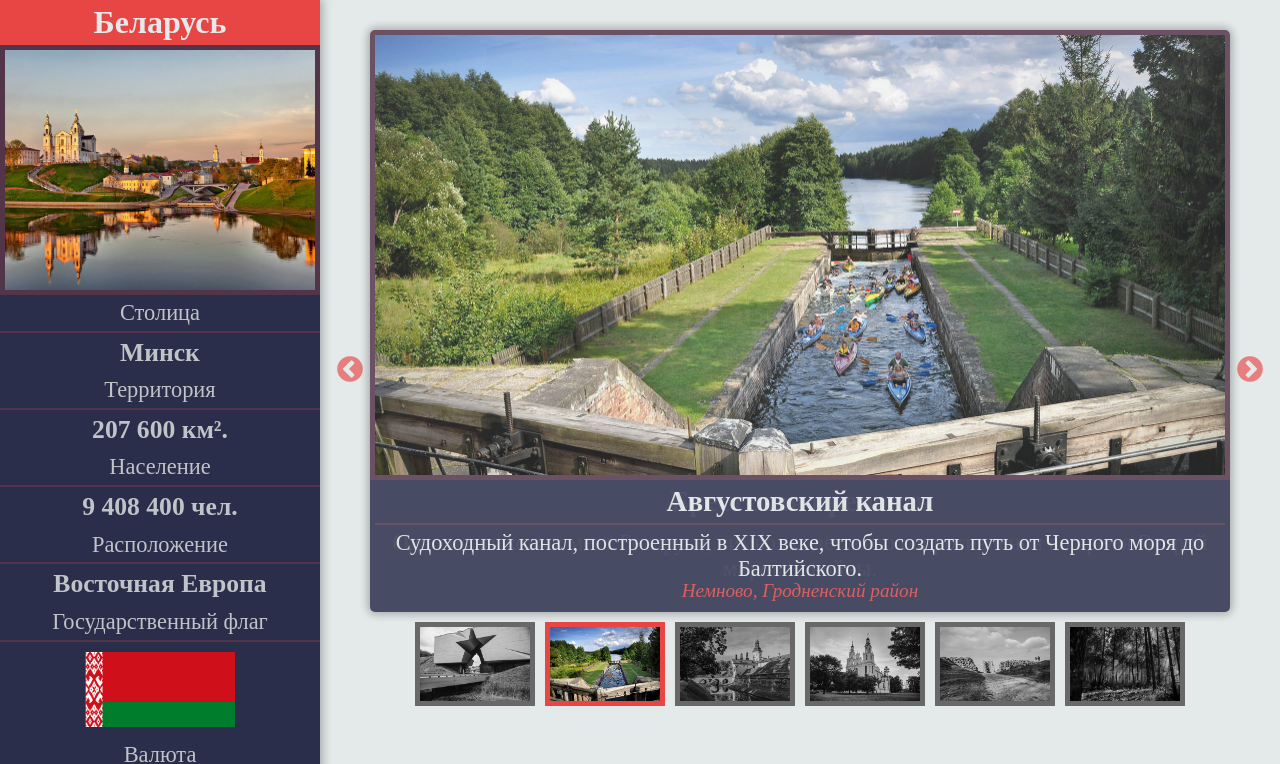
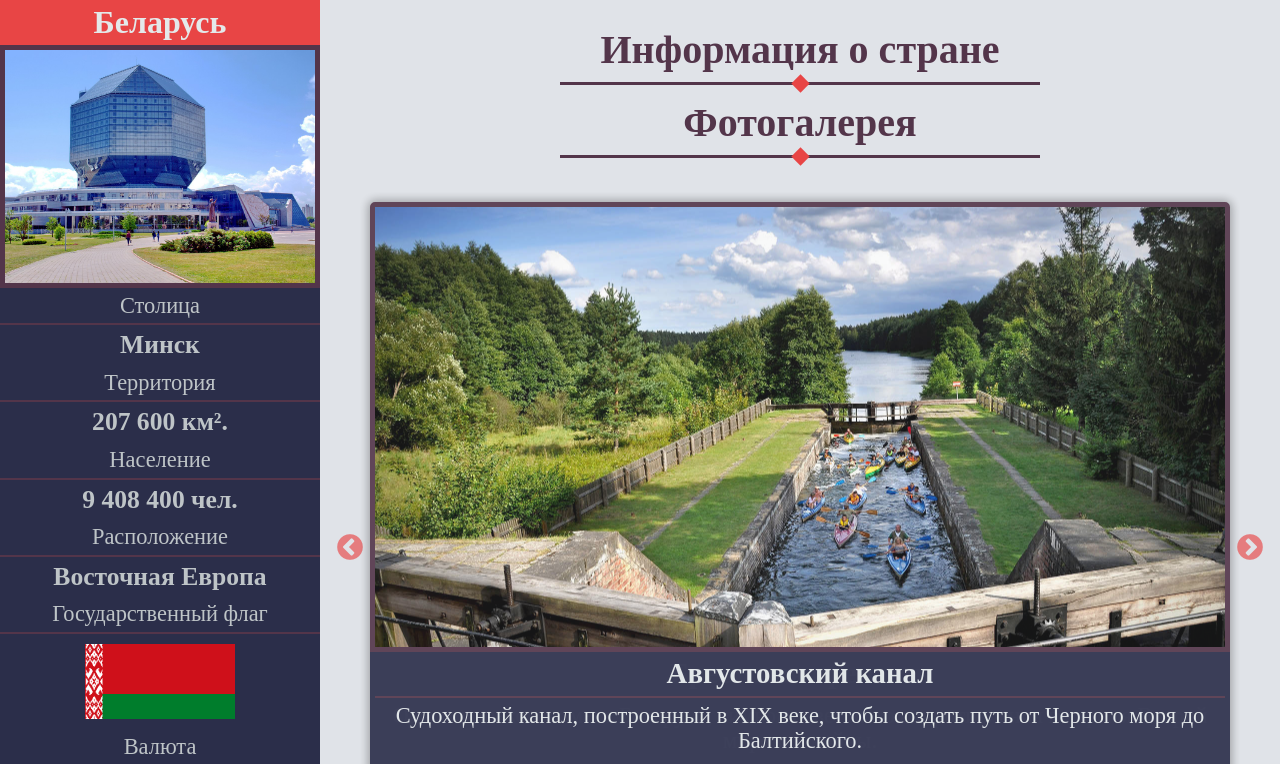
Before and after one commit to I-vasilich-I/travel-app, a React app: page / in a window 1280 px wide. Shown: the top 764 px of the page. Built offline with nearby package versions, Linux system fonts and the light colour scheme.

Commit message:
feat: add caption for contents

```diff
--- a/src/assets/layouts/CountryPage.scss
+++ b/src/assets/layouts/CountryPage.scss
@@ -4,14 +4,16 @@
   max-width: 1280px;
   width: 100%;
   margin: 0 auto;
+  box-shadow: 0px 0px 10px 0px rgba(0, 0, 0, 0.15);
 }
 
 .country-info {
   position: sticky;
+  top: 0;
+  height: 100vh;
   display: flex;
   flex-direction: column;
   width: 25%;
-  box-shadow: 0px 0px 10px 2px rgba(0, 0, 0, 0.30);
 
   &__name {
     display: flex;
@@ -79,5 +81,44 @@
 
 .country-content {
   width: 75%;
-  background-color: #e4e9ea;
+  background-color: #e0e3e8;
 }
+
+.content-caption {
+  position: relative;
+  padding: 0 40px;
+  width: 100%;
+  height: auto;
+  margin: 0 auto;
+  text-align: center;
+  color: #53354a;
+
+  h1:after {
+    content: "";
+    position: absolute;
+    height: 3px;
+    width: 50%;
+    background: #53354a;
+    top: 120%;
+    margin: 0 auto;
+    left: 0;
+    right: 0;
+  }
+
+  h1:before {
+    content: "";
+    position: absolute;
+    height: 13px;
+    width: 13px;
+    background: #e84545;
+    top: 110%;
+    transform: rotate(45deg);
+    -webkit-transform: rotate(45deg);
+    -o-transform: rotate(45deg);
+    -moz-transform: rotate(45deg);
+    margin: 0 auto;
+    left: 0;
+    right: 0;
+    z-index: 1;
+  }
+}
--- a/src/assets/layouts/ImageSlider.scss
+++ b/src/assets/layouts/ImageSlider.scss
@@ -40,6 +40,7 @@ $slick-loader-path: "~slick-carousel/slick/";
     height: 100%;
     background-color: #2B2E4A;
     transition: background-color .3s ease;
+    z-index: 10;
 
     .slide {
       animation: 0.8s ease fullscreen-animation;
@@ -103,7 +104,7 @@ $slick-loader-path: "~slick-carousel/slick/";
     }
 
     &__desc {
-      height: 50px;
+      height: 60px;
       font-size: 1.4rem;
       font-weight: 400;
       text-align: center;
@@ -155,7 +156,6 @@ $slick-loader-path: "~slick-carousel/slick/";
   }
 }
 
-
 @keyframes fullscreen-animation {
   0% {
     transform: scale(0);
--- a/src/assets/layouts/VideoPlayer.scss
+++ b/src/assets/layouts/VideoPlayer.scss
@@ -1,3 +1,7 @@
+.video-section {
+  width: 100%;
+  padding: 20px 50px;
+
   .player-wrapper {
     width: 100%;
     position: relative;
@@ -9,3 +13,4 @@
       left: 0;
     }
   }
+}
--- a/src/assets/sass/style.scss
+++ b/src/assets/sass/style.scss
@@ -9,5 +9,5 @@
 
 body {
   font-size: 20px;
-  background-color: #7176A4;
+  background-color: #c9d6df;
 }
--- a/src/modules/CountryContent.tsx
+++ b/src/modules/CountryContent.tsx
@@ -53,8 +53,15 @@ export default function CountryContent(): JSX.Element {
 
   return (
     <div className='country-content'>
+      <ContentTitle title='Информация о стране'/>
+      <ContentTitle title='Фотогалерея'/>
       <ImageSlider slides={tempDate}/>
-      <VideoPlayer/>
+      <ContentTitle title='Видео о стране'/>
+      <VideoPlayer url='https://youtu.be/hHy_uUnvkho'/>
     </div>
   );
 }
+
+function ContentTitle(props: { title: string }) {
+  return <div className='content-caption'><h1>{props.title}</h1></div>
+}
--- a/src/modules/ImageSlide.tsx
+++ b/src/modules/ImageSlide.tsx
@@ -5,15 +5,16 @@ export interface ImagesSlideType {
   title: string,
   description: string,
   location: string,
+  tooltip?: string,
   onSlideClick?: () => void
 }
 
 export function ImageSlide(props: ImagesSlideType): JSX.Element {
-  const {image, title, description, location, onSlideClick} = props;
+  const {image, title, description, location, onSlideClick, tooltip} = props;
 
   return (
     <div className='slider-box__item'>
-      <div className="slide" onClick={onSlideClick}>
+      <div className="slide" onClick={onSlideClick} title={tooltip}>
         <img className='slider-box__item__img' src={image} alt={title}/>
         <div className='slider-box__item__caption'>
           <span className='slider-box__item__title'>{title}</span>
--- a/src/modules/ImageSlider.tsx
+++ b/src/modules/ImageSlider.tsx
@@ -54,6 +54,12 @@ export default function ImageSlider(props: ImagesSliderProps): JSX.Element {
 
   useKey('ArrowRight', changeSlideNext);
   useKey('ArrowLeft', changeSlidePrev);
+  useKey('Escape', () => {
+    if (fullScreenSlider) {
+      fullscreenChange(false);
+    }
+  });
+
   return (
     <div className={`slider-box ${fullScreenSlider ? 'slider-box__fullscreen' : ''}`}>
       <button className='btn-fullscreen' title='Закрыть режим просмотра' onClick={() => {
@@ -64,9 +70,11 @@ export default function ImageSlider(props: ImagesSliderProps): JSX.Element {
           slides.map((slide, index) => {
             return (
               <ImageSlide key={index} image={slide.image} title={slide.title} description={slide.description}
-                          location={slide.location} onSlideClick={() => {
-                fullscreenChange(true)
-              }}/>
+                          location={slide.location}
+                          tooltip={!fullScreenSlider ? 'Нажмите для увеличения изображения' : ''}
+                          onSlideClick={() => {
+                            fullscreenChange(true)
+                          }}/>
             )
           })
         }
--- a/src/modules/VideoPlayer.tsx
+++ b/src/modules/VideoPlayer.tsx
@@ -1,9 +1,9 @@
 import React from 'react';
 import Player from 'react-player';
 
-export default function VideoPlayer(): JSX.Element {
+export default function VideoPlayer(props: { url: string }): JSX.Element {
   const config = {
-    url: 'https://youtu.be/hHy_uUnvkho',
+    url: props.url,
     className: 'video-player',
     controls: true,
     width: '100%',
@@ -11,8 +11,10 @@ export default function VideoPlayer(): JSX.Element {
   }
 
   return (
-    <div className='player-wrapper'>
-      <Player {...config}/>
+    <div className='video-section'>
+      <div className='player-wrapper'>
+        <Player {...config}/>
+      </div>
     </div>
   );
 }
```
Also changed, not shown: src/assets/images/belarus.jpg, 1 other file (tests, documents, lock files or other folders). Lines whose indentation alone changed are shown as unchanged.
